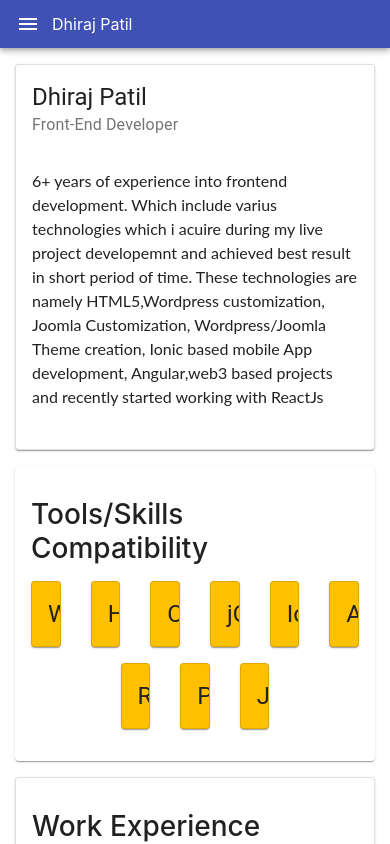
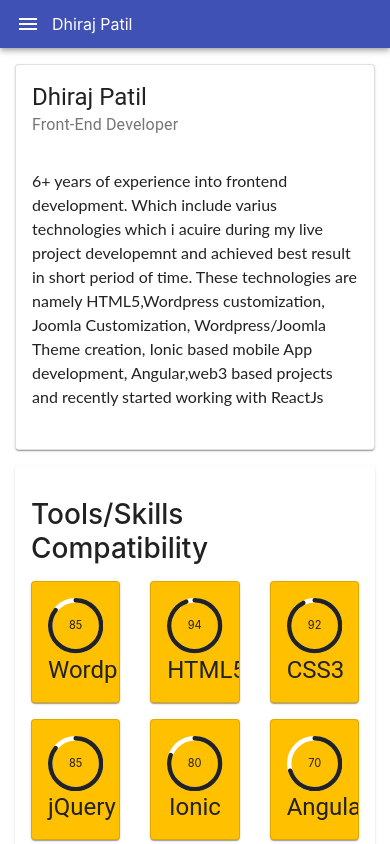
Before and after one commit to dastansandso/react-sslb25, a React (Create React App) app: page / in a window 390 px wide. Shown: the top 844 px of the page. Built offline with nearby package versions, Linux system fonts and the light colour scheme.

Commit message:
1 file modified

```diff
--- a/infocard/skillcard.js
+++ b/infocard/skillcard.js
@@ -23,7 +23,7 @@ return(
    <div className="row justify-content-center">
   {props.skils[0].myskills.map(myskill => {
   return(
-    <div className="col-2 text-center">
+    <div className="col-4 col-md-2 text-center">
     <Card className="card skill-card my-2">
     <CardContent className="pb-0">
         <CircularProgressbar value={myskill.value} text={myskill.value} />
```
